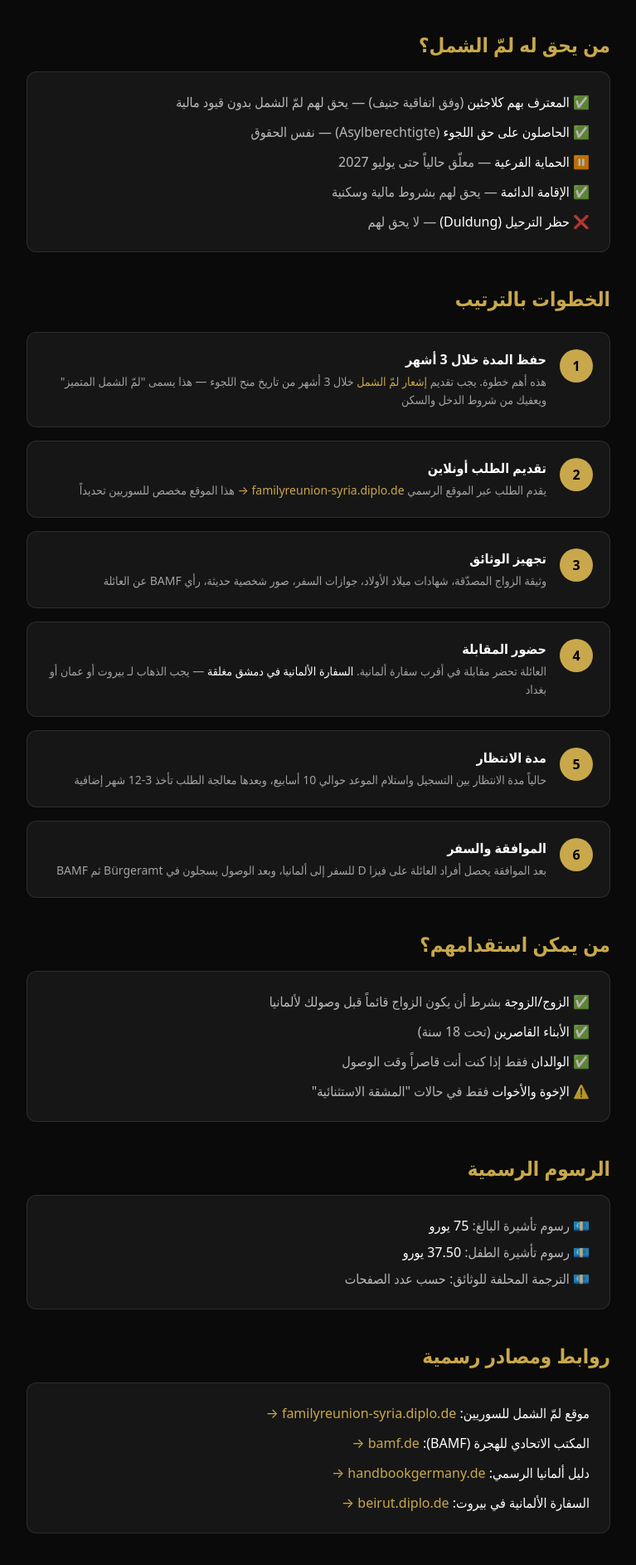
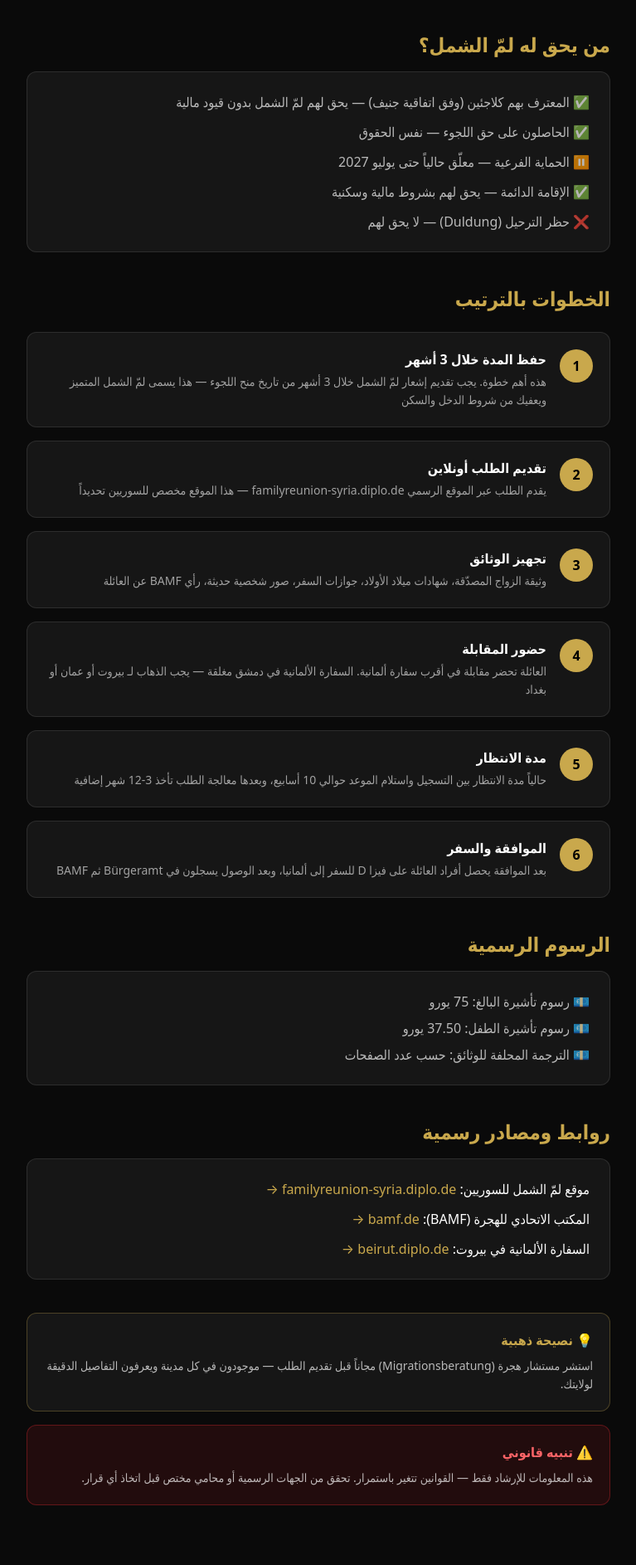
Before and after one commit to khokha6-9/subul, a Next.js app: page /germany/family in a window 1280 px wide. Shown: the part 453-2339 px from the top of the page at 83% size, without its empty margins (256-1023 px from the left). After the commit the page ends 2315 px from the top, so only its background shows below. Built offline with nearby package versions, Linux system fonts and the light colour scheme.

Commit message:
update family page

```diff
--- a/app/germany/family/page.tsx
+++ b/app/germany/family/page.tsx
@@ -1,4 +1,13 @@
 export default function Family() {
+    const steps = [
+        { step: "1", title: "حفظ المدة خلال 3 أشهر", desc: "هذه أهم خطوة. يجب تقديم إشعار لمّ الشمل خلال 3 أشهر من تاريخ منح اللجوء — هذا يسمى لمّ الشمل المتميز ويعفيك من شروط الدخل والسكن" },
+        { step: "2", title: "تقديم الطلب أونلاين", desc: "يقدم الطلب عبر الموقع الرسمي familyreunion-syria.diplo.de — هذا الموقع مخصص للسوريين تحديداً" },
+        { step: "3", title: "تجهيز الوثائق", desc: "وثيقة الزواج المصدّقة، شهادات ميلاد الأولاد، جوازات السفر، صور شخصية حديثة، رأي BAMF عن العائلة" },
+        { step: "4", title: "حضور المقابلة", desc: "العائلة تحضر مقابلة في أقرب سفارة ألمانية. السفارة الألمانية في دمشق مغلقة — يجب الذهاب لـ بيروت أو عمان أو بغداد" },
+        { step: "5", title: "مدة الانتظار", desc: "حالياً مدة الانتظار بين التسجيل واستلام الموعد حوالي 10 أسابيع، وبعدها معالجة الطلب تأخذ 3-12 شهر إضافية" },
+        { step: "6", title: "الموافقة والسفر", desc: "بعد الموافقة يحصل أفراد العائلة على فيزا D للسفر إلى ألمانيا، وبعد الوصول يسجلون في Bürgeramt ثم BAMF" },
+    ];
+
     return (
         <main className="min-h-screen bg-[#0a0a0a] text-white" dir="rtl">
 
@@ -19,56 +28,25 @@ export default function Family() {
                 <div className="bg-red-500/10 border border-red-500/40 rounded-xl p-5 mb-10">
                     <p className="text-red-400 font-bold mb-2">⚠️ تحديث مهم جداً — يوليو 2025</p>
                     <p className="text-white/80 text-sm leading-relaxed">
-                        تم تعليق لمّ شمل الأسرة للحاصلين على <span className="text-white">الحماية الفرعية (Subsidiärer Schutz)</span> لمدة عامين ابتداءً من 24 يوليو 2025. الاستثناء الوحيد هو حالات الضرورة القصوى (خطر على الحياة).
+                        تم تعليق لمّ شمل الأسرة للحاصلين على الحماية الفرعية لمدة عامين ابتداءً من 24 يوليو 2025. الاستثناء الوحيد هو حالات الضرورة القصوى.
                     </p>
                 </div>
 
                 <h2 className="text-2xl font-bold mb-4 text-[#c9a84c]">من يحق له لمّ الشمل؟</h2>
                 <div className="bg-white/5 border border-white/10 rounded-xl p-6 mb-10">
                     <ul className="space-y-3 text-white/70">
-                        <li>✅ <span className="text-white">المعترف بهم كلاجئين</span> (وفق اتفاقية جنيف) — يحق لهم لمّ الشمل بدون قيود مالية</li>
-                        <li>✅ <span className="text-white">الحاصلون على حق اللجوء</span> (Asylberechtigte) — نفس الحقوق</li>
-                        <li>⏸️ <span className="text-white">الحماية الفرعية</span> — معلّق حالياً حتى يوليو 2027</li>
-                        <li>✅ <span className="text-white">الإقامة الدائمة</span> — يحق لهم بشروط مالية وسكنية</li>
-                        <li>❌ <span className="text-white">حظر الترحيل (Duldung)</span> — لا يحق لهم</li>
+                        <li>✅ المعترف بهم كلاجئين (وفق اتفاقية جنيف) — يحق لهم لمّ الشمل بدون قيود مالية</li>
+                        <li>✅ الحاصلون على حق اللجوء — نفس الحقوق</li>
+                        <li>⏸️ الحماية الفرعية — معلّق حالياً حتى يوليو 2027</li>
+                        <li>✅ الإقامة الدائمة — يحق لهم بشروط مالية وسكنية</li>
+                        <li>❌ حظر الترحيل (Duldung) — لا يحق لهم</li>
                     </ul>
                 </div>
 
                 <h2 className="text-2xl font-bold mb-6 text-[#c9a84c]">الخطوات بالترتيب</h2>
 
                 <div className="grid gap-4 mb-10">
-                    {[
-                        {
-                            step: "1",
-                            title: "حفظ المدة خلال 3 أشهر",
-                            desc: <>هذه أهم خطوة. يجب تقديم <span className="text-[#c9a84c]">إشعار لمّ الشمل</span> خلال 3 أشهر من تاريخ منح اللجوء — هذا يسمى &quot;لمّ الشمل المتميز&quot; ويعفيك من شروط الدخل والسكن</>
-                        },
-                        {
-                            step: "2",
-                            title: "تقديم الطلب أونلاين",
-                            desc: <>يقدم الطلب عبر الموقع الرسمي <a href="https://familyreunion-syria.diplo.de" target="_blank" className="text-[#c9a84c] hover:underline">familyreunion-syria.diplo.de →</a> هذا الموقع مخصص للسوريين تحديداً</>
-                        },
-                        {
-                            step: "3",
-                            title: "تجهيز الوثائق",
-                            desc: "وثيقة الزواج المصدّقة، شهادات ميلاد الأولاد، جوازات السفر، صور شخصية حديثة، رأي BAMF عن العائلة"
-                        },
-                        {
-                            step: "4",
-                            title: "حضور المقابلة",
-                            desc: <>العائلة تحضر مقابلة في أقرب سفارة ألمانية. <span className="text-white">السفارة الألمانية في دمشق مغلقة</span> — يجب الذهاب لـ بيروت أو عمان أو بغداد</>
-                        },
-                        {
-                            step: "5",
-                            title: "مدة الانتظار",
-                            desc: "حالياً مدة الانتظار بين التسجيل واستلام الموعد حوالي 10 أسابيع، وبعدها معالجة الطلب تأخذ 3-12 شهر إضافية"
-                        },
-                        {
-                            step: "6",
-                            title: "الموافقة والسفر",
-                            desc: "بعد الموافقة يحصل أفراد العائلة على فيزا D للسفر إلى ألمانيا، وبعد الوصول يسجلون في Bürgeramt ثم BAMF"
-                        },
-                    ].map((item) => (
+                    {steps.map((item) => (
                         <div key={item.step} className="card-hover flex gap-4 bg-white/5 border border-white/10 rounded-xl p-5">
                             <div className="w-10 h-10 rounded-full bg-[#c9a84c] text-black font-bold flex items-center justify-center shrink-0">
                                 {item.step}
@@ -81,18 +59,10 @@ export default function Family() {
                     ))}
                 </div>
 
-                <h2 className="text-2xl font-bold mb-4 text-[#c9a84c]">من يمكن استقدامهم؟</h2>
-                <div className="bg-white/5 border border-white/10 rounded-xl p-6 mb-10 space-y-3 text-white/70">
-                    <p>✅ <span className="text-white">الزوج/الزوجة</span> بشرط أن يكون الزواج قائماً قبل وصولك لألمانيا</p>
-                    <p>✅ <span className="text-white">الأبناء القاصرين</span> (تحت 18 سنة)</p>
-                    <p>✅ <span className="text-white">الوالدان</span> فقط إذا كنت أنت قاصراً وقت الوصول</p>
-                    <p>⚠️ <span className="text-white">الإخوة والأخوات</span> فقط في حالات &quot;المشقة الاستثنائية&quot;</p>
-                </div>
-
                 <h2 className="text-2xl font-bold mb-4 text-[#c9a84c]">الرسوم الرسمية</h2>
                 <div className="bg-white/5 border border-white/10 rounded-xl p-6 mb-10 space-y-2 text-white/70">
-                    <p>💶 رسوم تأشيرة البالغ: <span className="text-white">75 يورو</span></p>
-                    <p>💶 رسوم تأشيرة الطفل: <span className="text-white">37.50 يورو</span></p>
+                    <p>💶 رسوم تأشيرة البالغ: 75 يورو</p>
+                    <p>💶 رسوم تأشيرة الطفل: 37.50 يورو</p>
                     <p>💶 الترجمة المحلفة للوثائق: حسب عدد الصفحات</p>
                 </div>
 
@@ -105,10 +75,6 @@ export default function Family() {
                     <p>
                         <span className="text-white">المكتب الاتحادي للهجرة (BAMF): </span>
                         <a href="https://www.bamf.de" target="_blank" className="text-[#c9a84c] hover:underline">bamf.de →</a>
-                    </p>
-                    <p>
-                        <span className="text-white">دليل ألمانيا الرسمي: </span>
-                        <a href="https://handbookgermany.de/ar/family-reunification" target="_blank" className="text-[#c9a84c] hover:underline">handbookgermany.de →</a>
                     </p>
                     <p>
                         <span className="text-white">السفارة الألمانية في بيروت: </span>
```
